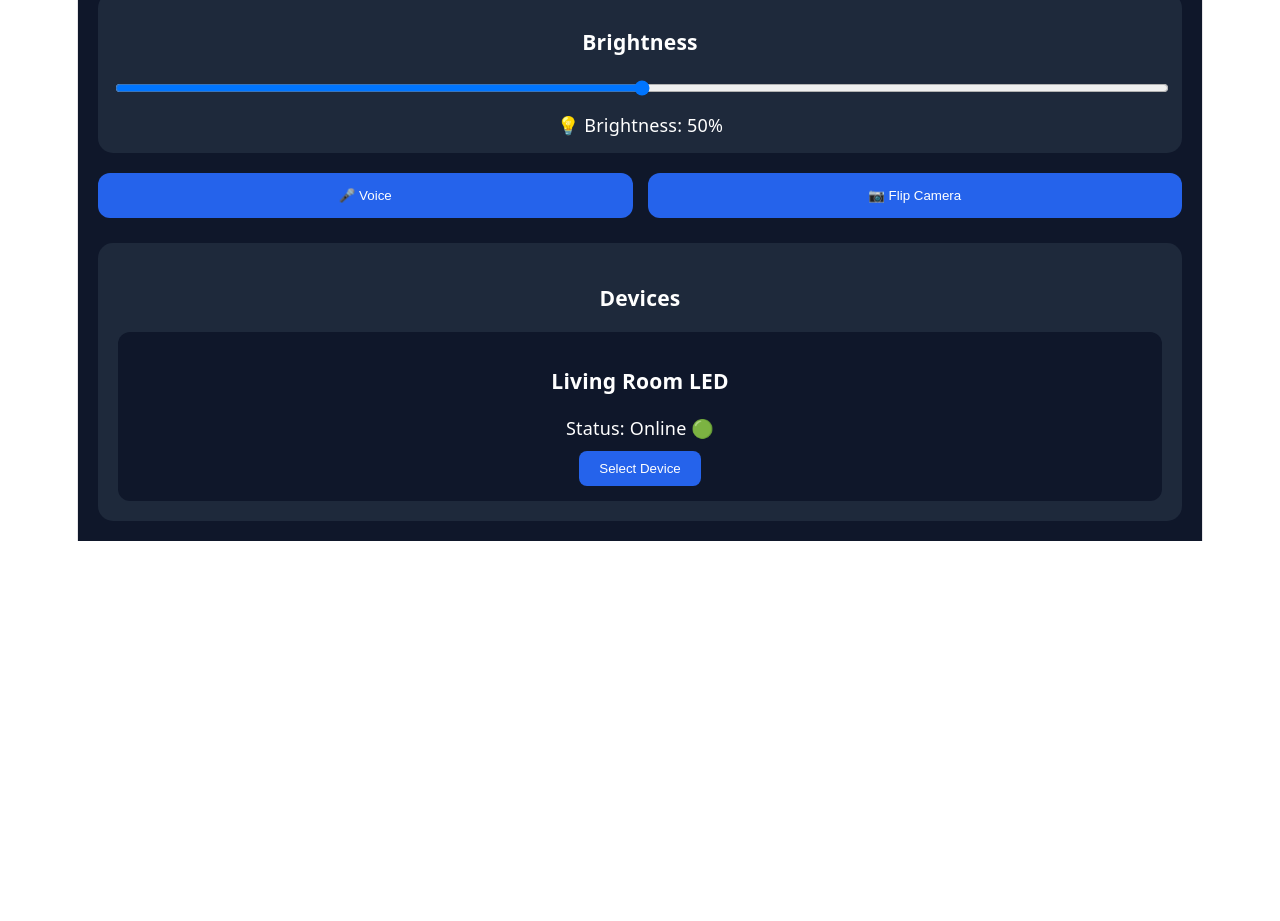
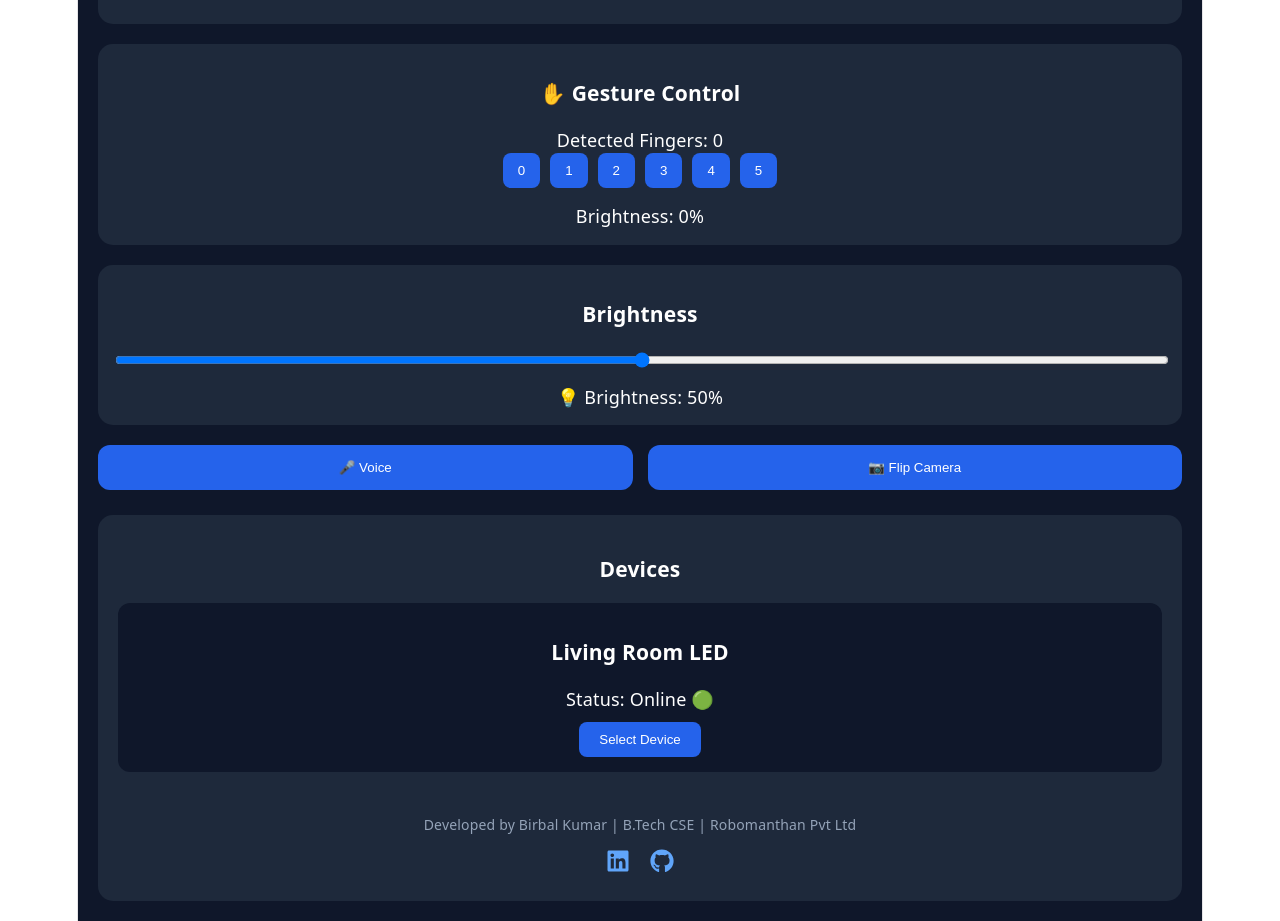
Before and after one commit to Birbal5040/Smart_LED_Control, a React (Vite) app: page /dashboard in a window 1280 px wide. Shown: the part 480-1401 px from the top of the page. Before the commit the page ends 1021 px from the top, so only its background shows below. Built offline with nearby package versions, Linux system fonts and the light colour scheme; no server answers.

Commit message:
SmartLED IoT Control Center completed

```diff
--- a/src/components/GestureControl.jsx
+++ b/src/components/GestureControl.jsx
@@ -0,0 +1,61 @@
+import { useState, useEffect } from "react";
+
+function GestureControl({ onBrightnessChange }) {
+  const [fingers, setFingers] = useState(0);
+
+
+  return (
+    <div
+      style={{
+        background: "#1e293b",
+        padding: "15px",
+        marginTop: "20px",
+        borderRadius: "15px",
+        color: "white",
+        textAlign: "center",
+      }}
+    >
+      <h3>✋ Gesture Control</h3>
+
+      <p>Detected Fingers: {fingers}</p>
+
+      <div
+        style={{
+          display: "flex",
+          gap: "10px",
+          justifyContent: "center",
+          flexWrap: "wrap",
+        }}
+      >
+        {[0, 1, 2, 3, 4, 5].map((num) => (
+          <button
+            key={num}
+            onClick={() => {
+  setFingers(num);
+
+  if (onBrightnessChange) {
+    onBrightnessChange(num * 20);
+  }
+}}
+            style={{
+              padding: "10px 15px",
+              borderRadius: "8px",
+              border: "none",
+              background: "#2563eb",
+              color: "white",
+              cursor: "pointer",
+            }}
+          >
+            {num}
+          </button>
+        ))}
+      </div>
+
+      <p style={{ marginTop: "15px" }}>
+        Brightness: {fingers * 20}%
+      </p>
+    </div>
+  );
+}
+
+export default GestureControl;
--- a/src/pages/Dashboard.jsx
+++ b/src/pages/Dashboard.jsx
@@ -1,15 +1,29 @@
-import { useState } from "react";
+import { useState, useEffect } from "react";
 import CameraFeed from "../components/CameraFeed";
 import DeviceCard from "../components/DeviceCard";
 import { useNavigate } from "react-router-dom";
 import { getDevices } from "../services/deviceStore";
 import VoiceControl from "../components/VoiceControl";
 import { sendBrightness } from "../services/adafruitApi";
+import GestureControl from "../components/GestureControl";
+import { FaGithub, FaLinkedin } from "react-icons/fa";
 function Dashboard() {
   const navigate = useNavigate();
   const [brightness, setBrightness] = useState(50);
-  const [selectedDevice, setSelectedDevice] = useState(null);
+  const [selectedDevice, setSelectedDevice] = useState(
+  localStorage.getItem("selectedDevice")
+);
+  const [deviceStatus, setDeviceStatus] = useState("Online");
   const [facingMode, setFacingMode] = useState("user");
+useEffect(() => {
+  if (selectedDevice) {
+    localStorage.setItem(
+      "selectedDevice",
+      selectedDevice
+    );
+  }
+}, [selectedDevice]);
+
 
 const handleVoiceCommand = (command) => {
   console.log(command);
@@ -45,7 +59,11 @@ const handleVoiceCommand = (command) => {
         color: "white",
         padding: "20px",
 
+
+
       }}
+
+
     >
 <h1
   style={{
@@ -57,7 +75,15 @@ const handleVoiceCommand = (command) => {
 >
   Smart LED Dashboard
 </h1>
-
+<p
+  style={{
+    textAlign: "center",
+    color: "#94a3b8",
+    marginBottom: "25px",
+  }}
+>
+  Voice • Gesture • Camera • Adafruit IO Control
+</p>
 
 <div
   style={{
@@ -70,7 +96,10 @@ const handleVoiceCommand = (command) => {
     alignItems: "center",
   }}
 >
-  <span>🟢 {selectedDevice || "No device selected"}</span>
+ <span>
+  {deviceStatus === "Online" ? "🟢" : "🔴"}{" "}
+ {selectedDevice || "No device selected"}
+</span>
 
   <button
     style={{
@@ -95,6 +124,7 @@ const handleVoiceCommand = (command) => {
 >
   Device Manager
 </button>
+
   </button>
 </div>
 
@@ -114,6 +144,16 @@ const handleVoiceCommand = (command) => {
 >
   <CameraFeed facingMode={facingMode} />
 </div>
+
+<GestureControl
+  onBrightnessChange={(value) => {
+    setBrightness(value);
+
+    if (selectedDevice) {
+      sendBrightness(selectedDevice, value);
+    }
+  }}
+/>
 
 {/* Brightness */}
 <div
@@ -216,7 +256,50 @@ onMouseUp={(e) => {
 ))}
 
 
+<div
+  style={{
+    marginTop: "40px",
+    textAlign: "center",
+    color: "#94a3b8",
+    fontSize: "14px",
+  }}
+>
+  <p>
+    Developed by Birbal Kumar | B.Tech CSE | Robomanthan Pvt Ltd
+  </p>
+
+  <div
+    style={{
+      display: "flex",
+      justifyContent: "center",
+      gap: "20px",
+      marginTop: "10px",
+    }}
+  >
+    <a
+  href="https://www.linkedin.com/in/birbalkumar-sf32/"
+  target="_blank"
+  rel="noreferrer"
+  style={{ color: "#60a5fa" }}
+>
+  <FaLinkedin size={24} />
+</a>
+
+<a
+  href="https://github.com/Birbal5040"
+  target="_blank"
+  rel="noreferrer"
+  style={{ color: "#60a5fa" }}
+>
+  <FaGithub size={24} />
+</a>
+  </div>
+</div>
+
+
       </div>
+
+
     </div>
   );
 }
```
